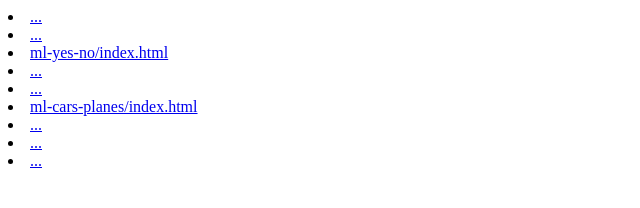
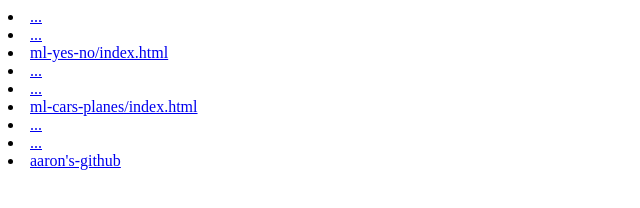
Before and after one commit to DiamondAaronXG/summer-2021-ml-gearbots-aaron, a plain HTML site: page public/index.html in a window 1280 px wide. Shown: the whole page, without its empty margins (0-640 px from the left). Drawn offline with Linux system fonts and the light colour scheme.

Commit message:
Update index.html

```diff
--- a/public/index.html
+++ b/public/index.html
@@ -6,4 +6,4 @@
 <li><a href="ml-cars-and-planes/index.html">ml-cars-planes/index.html</a>
 <li><a href="..">...</a>
 <li><a href="..">...</a>
-<li><a href="..">...</a>
+<li><a href="https://github.com/DiamondAaronXG?tab=repositories">aaron's-github</a>
```
